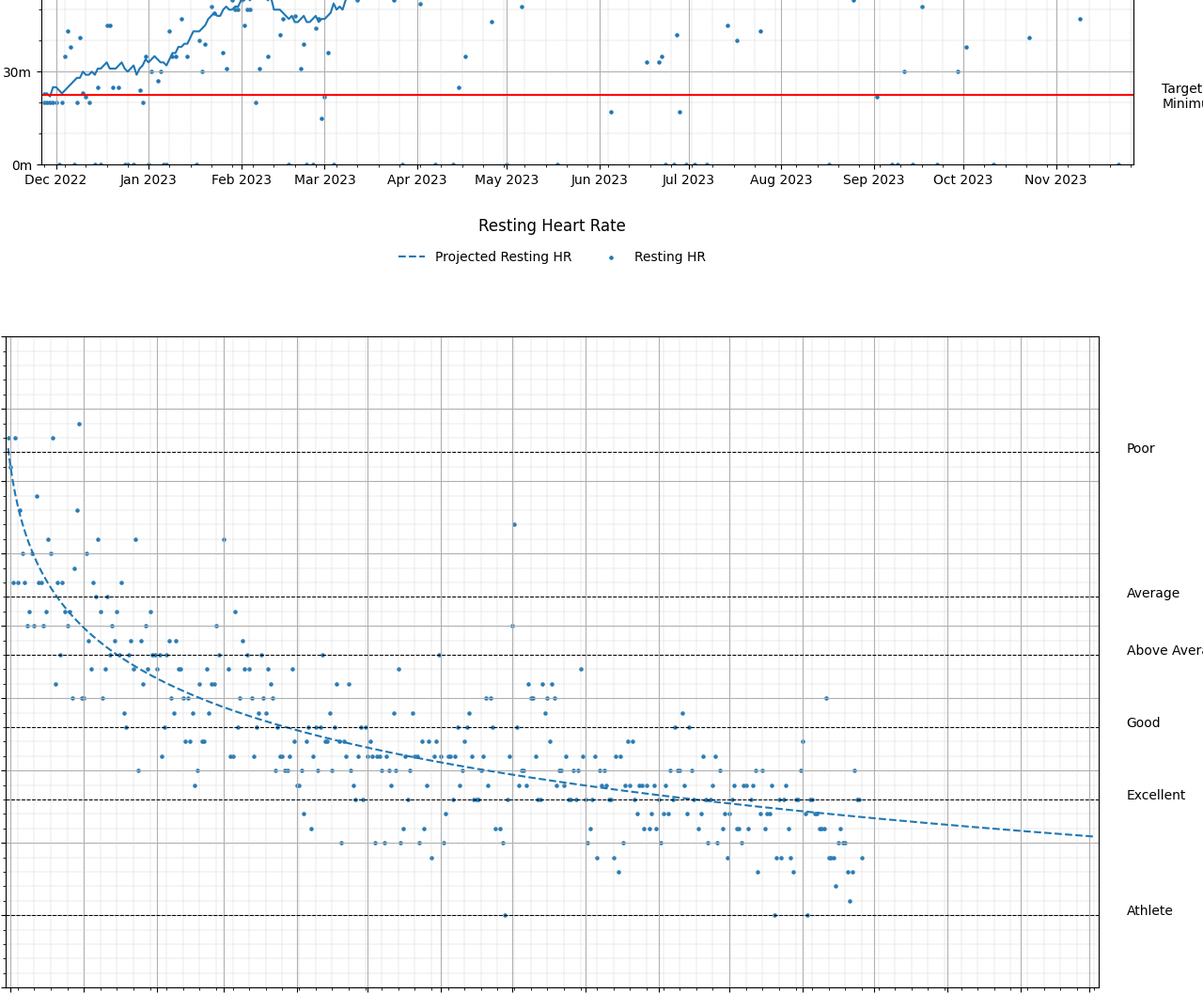
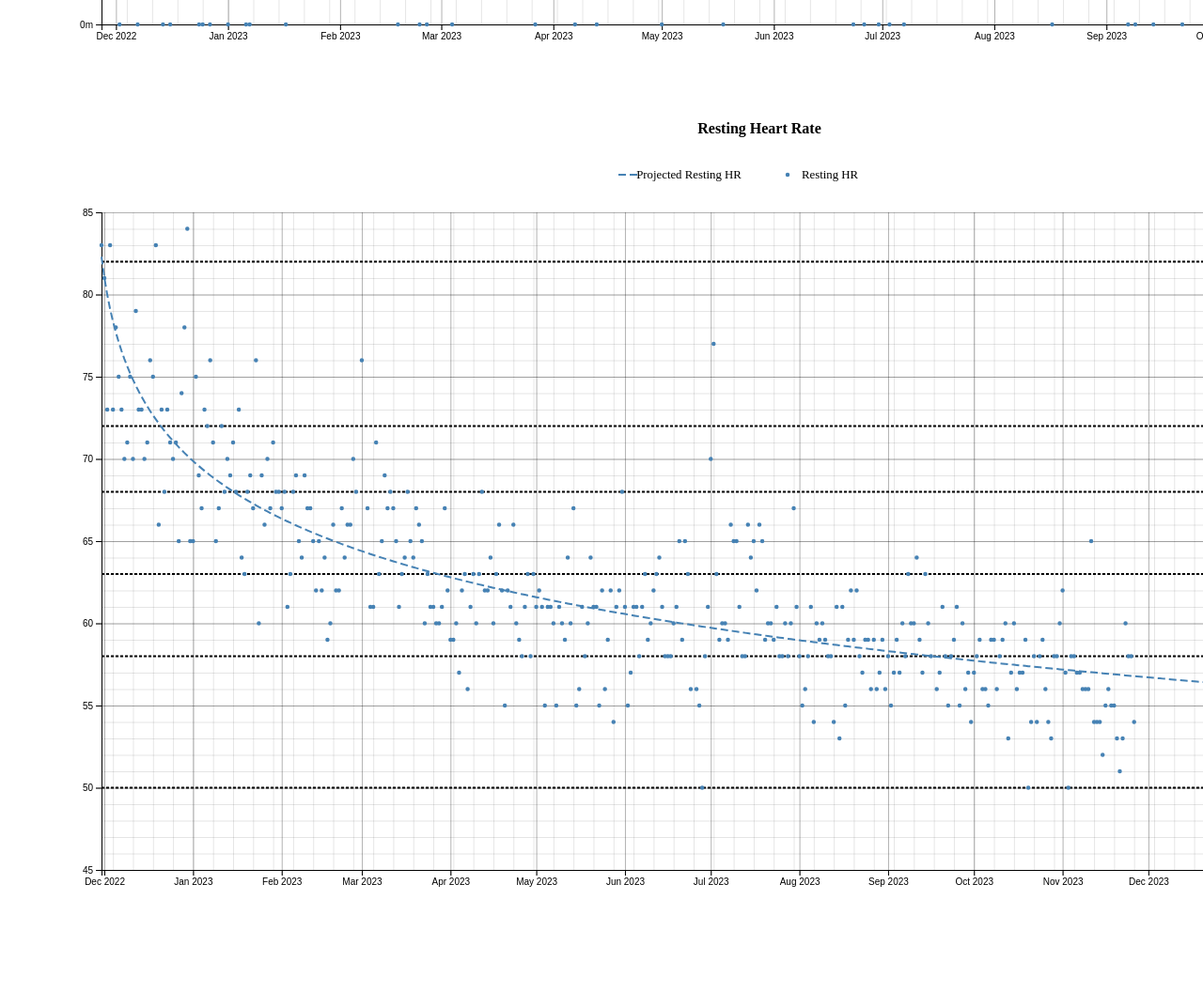
Before and after one commit to EricLeFort/ExerciseLog, a plain HTML site: page index.html in a window 1280 px wide. Shown: the part 1700-2757 px from the top of the page at 94% size. After the commit the page ends 2734 px from the top, so only its background shows below. Drawn offline with nearby package versions, Linux system fonts and the light colour scheme.

Commit message:
Implemented resting heart rate graph in js

```diff
--- a/index.html
+++ b/index.html
@@ -11,8 +11,5 @@
     </head>
     <body>
         First step is starting, second step is consistency
-        <div class="center metric-graph" id="graph-weight"><img src="./img/weight.png"></div>
-        <div class="center metric-graph" id="graph-workout-frequency"><img src="./img/workout_frequency.png"></div>
-        <div class="center metric-graph" id="graph-resting-heartrate"><img src="./img/resting_heart_rate.png"></div>
     </body>
 </html>
--- a/js/main.js
+++ b/js/main.js
@@ -10,9 +10,9 @@ const legendIconHeight = "3.75em";
 
 const lineStrokeWidth = 2;
 
-const weightGraphId = "graph-weight-tmp";
-const workoutFrequencyGraphId = "graph-workout-frequency-tmp";
-const heartRateGraphId = "graph-resting-heartrate-tmp"
+const weightGraphId = "graph-weight";
+const workoutFrequencyGraphId = "graph-workout-frequency";
+const heartRateGraphId = "graph-resting-heartrate"
 
 // TODO make separate dataloading module for this logic
 // TODO also add the rest of the relevant loaders
@@ -187,7 +187,7 @@ function addLinearYAxis(svg, minVal, maxVal, majorStep, minorStep) {
   svg.append("g")
     .attr("transform", `translate(${graphMargin}, 0)`)
     .call(d3.axisLeft(y)
-      .tickValues(d3.range(minVal, maxVal, majorStep)))
+      .tickValues(d3.range(minVal, maxVal + 1, majorStep)))
     .call(g => g.selectAll(".tick line").clone()
       .attr("stroke-opacity", 0.3)
       .attr("x1", contentWidth));
@@ -242,13 +242,13 @@ async function readCSV(path, row) {
   return await d3.csv(path, row);
 }
 
-function plotWeight(data, weightTrendline) {
+function plotWeight(healthMetrics, weightTrendline) {
   const minWeight = 180;
   const maxWeight = 305;
   const nDaysToExtrapolate = 100;
 
-  const firstDate = d3_min(data, "date");
-  const lastDate = d3_max(data, "date").addDays(nDaysToExtrapolate);
+  const firstDate = d3_min(healthMetrics, "date");
+  const lastDate = d3_max(healthMetrics, "date").addDays(nDaysToExtrapolate);
 
   // Create the SVG container
   const svg = d3.create("svg")
@@ -305,7 +305,7 @@ function plotWeight(data, weightTrendline) {
     .attr("stroke", "steelblue")
     .attr("stroke-width", 1.5)
     .selectAll("dot")
-    .data(data)
+    .data(healthMetrics)
     .enter().append("circle")
       .attr("cx", d => x(d["date"]))
       .attr("cy", d => y(d["weight(lbs)"]))
@@ -326,12 +326,12 @@ function plotWeight(data, weightTrendline) {
   return svg;
 }
 
-function plotWorkoutFrequency(data) {
+function plotWorkoutFrequency(workoutFrequencies) {
   const minTime = 0;
   const maxTime = 210;
 
-  const firstDate = d3_min(data, "date");
-  const lastDate = d3_max(data, "date");
+  const firstDate = d3_min(workoutFrequencies, "date");
+  const lastDate = d3_max(workoutFrequencies, "date");
 
   // Create the SVG container
   const svg = d3.create("svg")
@@ -386,7 +386,7 @@ function plotWorkoutFrequency(data) {
     .attr("stroke", "steelblue")
     .attr("stroke-width", 1.5)
     .selectAll("dot")
-    .data(data)
+    .data(workoutFrequencies)
     .enter().append("circle")
       .filter( function (d) { return d["duration"] <= maxTime; })
       .attr("cx", d => x(d["date"]))
@@ -401,15 +401,100 @@ function plotWorkoutFrequency(data) {
     .style("fill", "none")
     .style("stroke", "steelblue")
     .style("stroke-width", lineStrokeWidth)
-    .attr("d", valueLine(data));
+    .attr("d", valueLine(workoutFrequencies));
 
   // Annotate object and append to the page
   svg.attr("id", workoutFrequencyGraphId);
   return svg;
 }
 
-function plotHeartRate(data, heartRateTrendline) {
-  // TODO
+function plotHeartRate(healthMetrics, heartRateTrendline) {
+  const minHR = 45;
+  const maxHR = 85;
+  const nDaysToExtrapolate = 100;
+
+  const firstDate = d3_min(heartRateTrendline, "date");
+  const lastDate = d3_max(heartRateTrendline, "date");
+
+  // Create the SVG container
+  const svg = d3.create("svg")
+    .attr("width", graphWidth)
+    .attr("height", graphHeight);
+
+  // Create the title, axes, and reference lines
+  addTitle(svg, "Resting Heart Rate");
+  addDateXAxis(svg, firstDate, lastDate);
+  addLinearYAxis(svg, minHR, maxHR, 5, 1);
+  addRefLine(svg, "Poor", minHR, maxHR, 82, RefLineType.Marker);
+  addRefLine(svg, "Average", minHR, maxHR, 72, RefLineType.Marker);
+  addRefLine(svg, "Above Average", minHR, maxHR, 68, RefLineType.Marker);
+  addRefLine(svg, "Good", minHR, maxHR, 63, RefLineType.Marker);
+  addRefLine(svg, "Excellent", minHR, maxHR, 58, RefLineType.Marker);
+  addRefLine(svg, "Athlete", minHR, maxHR, 50, RefLineType.Marker);
+
+  // Add the legend
+  svg.append("text")
+    .attr("x", graphWidth / 2 - legendSpacing / 2)
+    .attr("y", legendHeight)
+    .style("text-anchor", "middle")
+    .text("Projected Resting HR")
+    .attr("font-size", "0.8em");
+  svg.append("line")
+    .attr("x1", graphWidth / 2 - legendSpacing)
+    .attr("y1", legendIconHeight)
+    .attr("x2", graphWidth / 2 - 0.85 * legendSpacing)
+    .attr("y2", legendIconHeight)
+    .style("stroke", "steelblue")
+    .style("stroke-width", lineStrokeWidth)
+    .style("stroke-dasharray", ("8, 4"));
+  svg.append("text")
+    .attr("x", graphWidth / 2 + legendSpacing / 2)
+    .attr("y", legendHeight)
+    .style("text-anchor", "middle")
+    .text("Resting HR")
+    .attr("font-size", "0.8em");
+  svg.append("g")
+    .attr("fill", "steelblue")
+    .attr("stroke", "steelblue")
+    .attr("stroke-width", 1.5)
+    .append("circle")
+      .attr("cx", graphWidth / 2 + 0.2 * legendSpacing)
+      .attr("cy", legendIconHeight)
+      .attr("r", 1.5);
+
+  // Plot the data
+  const axisBottom = graphHeight - graphMargin;
+  const x = d3.scaleUtc()
+    .domain([firstDate, lastDate])
+    .range([graphMargin, graphWidth - graphMargin]);
+  const y = d3.scaleLinear()
+    .domain([minHR, maxHR])
+    .range([axisBottom, graphMargin]);
+  svg.append("g")
+    .attr("fill", "steelblue")
+    .attr("stroke", "steelblue")
+    .attr("stroke-width", 1.5)
+    .selectAll("dot")
+    .data(healthMetrics)
+    .enter().append("circle")
+      .attr("cx", d => x(d["date"]))
+      .attr("cy", d => y(d["resting_heart_rate(bpm)"]))
+      .attr("r", 1.5);
+
+  // Plot the trendline
+  valueLine = d3.line()
+    .x(function (d, i) { return x(d["date"]); })
+    .y(function (d, i) { return y(d["resting_heart_rate(bpm)"]); });
+  svg.append("path")
+    .style("fill", "none")
+    .style("stroke", "steelblue")
+    .style("stroke-width", lineStrokeWidth)
+    .style("stroke-dasharray", ("8, 4"))
+    .attr("d", valueLine(heartRateTrendline));
+
+  // Annotate object and append to the page
+  svg.attr("id", heartRateGraphId);
+  return svg;
 }
 
 (async function() {
@@ -430,5 +515,5 @@ function plotHeartRate(data, heartRateTrendline) {
   // Build and display the graphs
   document.body.append(plotWeight(healthMetrics, weightTrendline).node());
   document.body.append(plotWorkoutFrequency(workoutFrequency).node());
-  //document.body.append(plotHeartRate(healthMetrics, heartRateTrendline).node());
+  document.body.append(plotHeartRate(healthMetrics, heartRateTrendline).node());
 })();
```
Also changed, not shown: TODO.md (+4 -4 lines).
